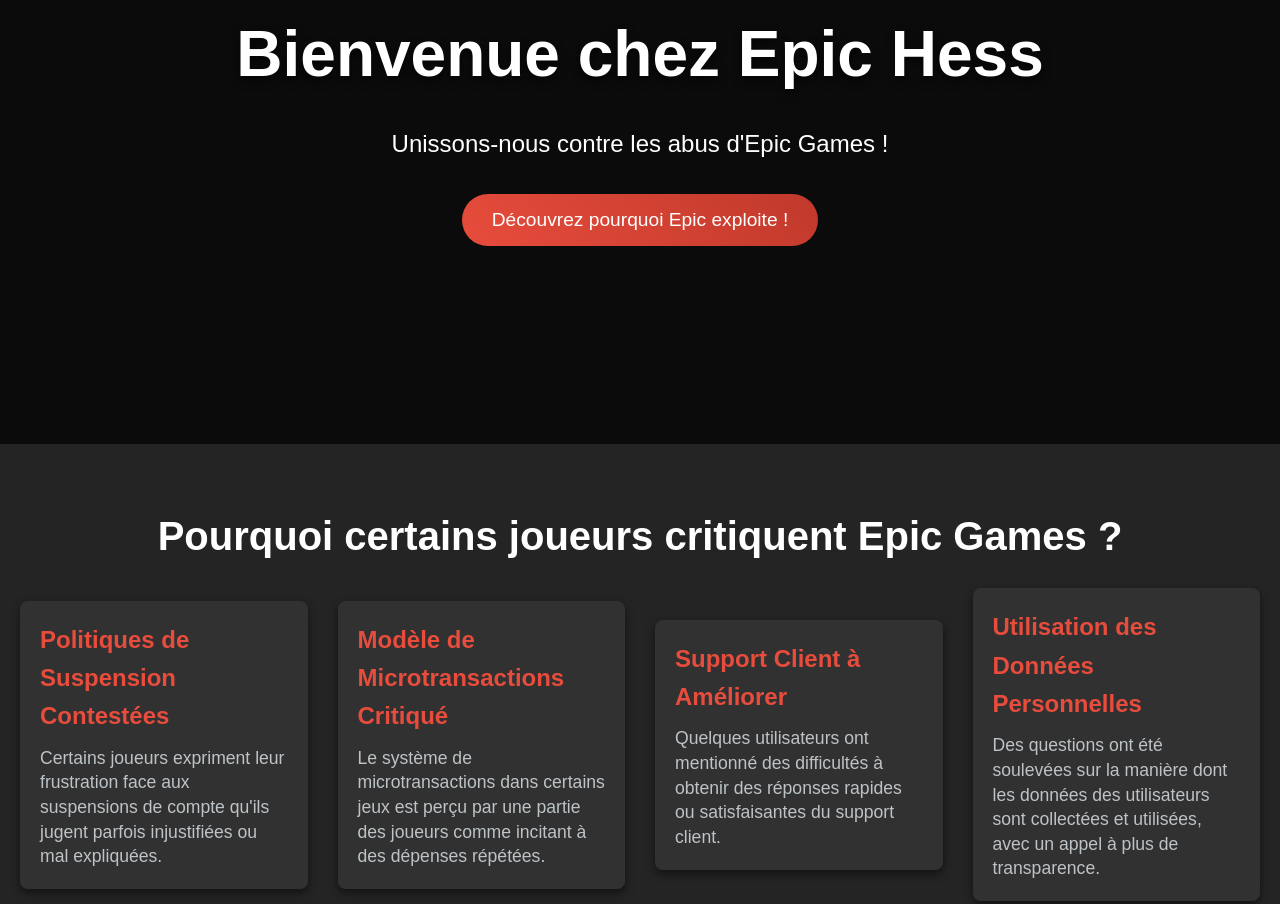
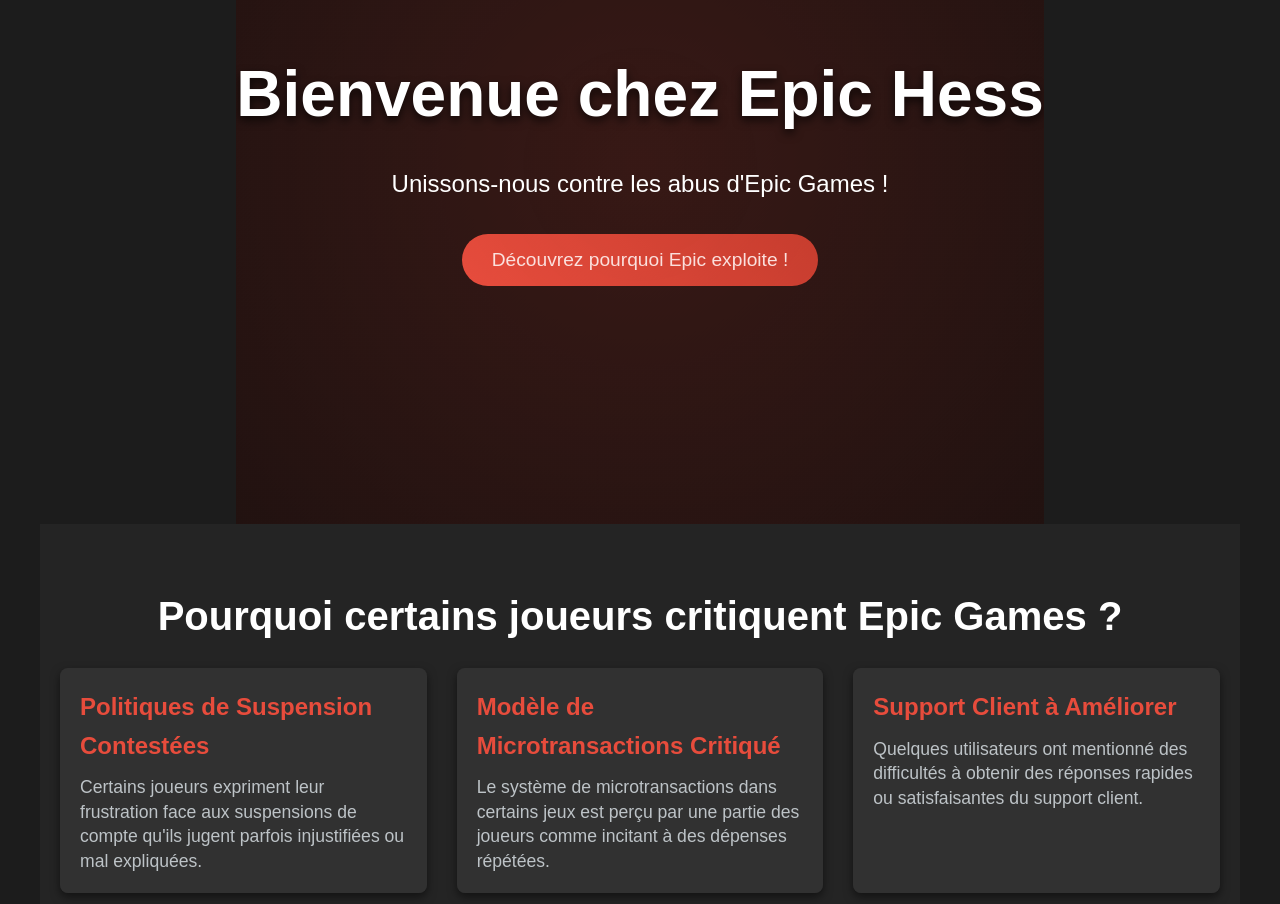
Before and after one commit to MaxouOsky12/EpicHess, a website: page index.html in a window 1280 px wide. Shown: the part 277-1181 px from the top of the page. Drawn offline with Linux system fonts and the light colour scheme.

Commit message:
Update styles.css

```diff
--- a/styles.css
+++ b/styles.css
@@ -12,7 +12,9 @@
     color: #ffffff;
     line-height: 1.6;
     overflow-x: hidden;
-    text-align: center; /* Centrage global par défaut */
+    display: flex;
+    flex-direction: column;
+    align-items: center; /* Centre horizontalement le contenu principal */
 }
 
 /* Navbar */
@@ -20,6 +22,8 @@
     display: flex;
     justify-content: space-between;
     align-items: center;
+    width: 100%; /* Étend la navbar sur toute la largeur */
+    max-width: 1200px; /* Limite la largeur totale */
     background: rgba(45, 45, 45, 0.8); /* Effet de verre dépoli */
     backdrop-filter: blur(10px);
     padding: 15px 30px;
@@ -61,30 +65,43 @@
 
 /* Hero Section */
 .banner {
-    height: 80vh;
+    height: 90vh;
+    width: 100%; /* Étend la section sur toute la largeur */
+    display: flex;
+    flex-direction: column;
+    justify-content: center; /* Centre verticalement */
+    align-items: center; /* Centre horizontalement */
+    text-align: center;
     background: linear-gradient(rgba(0, 0, 0, 0.6), rgba(0, 0, 0, 0.6)),
                 url('img/hero_image.jpg') no-repeat center center/cover;
-    display: flex;
-    flex-direction: column;
-    justify-content: center;
-    align-items: center;
-    color: #ffffff;
-    text-align: center; /* Centrer le contenu textuel */
-    padding: 20px;
     position: relative;
     overflow: hidden;
+}
+
+.banner::before {
+    content: "";
+    position: absolute;
+    top: -50%;
+    left: -50%;
+    width: 200%;
+    height: 200%;
+    background: radial-gradient(circle, rgba(231, 76, 60, 0.2), transparent);
+    animation: spin 20s linear infinite;
+    z-index: 0;
 }
 
 .banner h1 {
     font-size: 4rem;
     margin-bottom: 20px;
     text-shadow: 0 4px 10px rgba(0, 0, 0, 0.7);
+    z-index: 1;
 }
 
 .banner p {
     font-size: 1.5rem;
     margin-bottom: 30px;
-    max-width: 600px;
+    max-width: 700px; /* Meilleure lisibilité pour les longues phrases */
+    z-index: 1;
 }
 
 .cta-button {
@@ -97,6 +114,7 @@
     cursor: pointer;
     transition: all 0.3s ease, transform 0.2s;
     text-decoration: none;
+    z-index: 1;
 }
 
 .cta-button:hover {
@@ -107,6 +125,11 @@
 
 /* Sections */
 .epic-section, .petition-section {
+    width: 100%; /* Étend la section sur toute la largeur */
+    max-width: 1200px; /* Centre et limite la largeur */
+    display: flex;
+    flex-direction: column;
+    align-items: center; /* Centre horizontalement */
     padding: 60px 20px;
     text-align: center;
 }
@@ -126,10 +149,10 @@
 
 .clash-content {
     display: grid;
-    grid-template-columns: repeat(auto-fit, minmax(280px, 1fr)); /* Adaptation responsive */
+    grid-template-columns: repeat(auto-fit, minmax(300px, 1fr)); /* Cartes responsive */
     gap: 30px;
-    justify-content: center;
-    align-items: center; /* Centre les cartes verticalement */
+    width: 100%;
+    justify-content: center; /* Centre les colonnes horizontalement */
 }
 
 .clash-card {
@@ -139,7 +162,7 @@
     border-radius: 8px;
     box-shadow: 0 4px 10px rgba(0, 0, 0, 0.5);
     transition: all 0.3s ease;
-    text-align: left; /* Aligne le texte des cartes à gauche */
+    text-align: left; /* Texte aligné à gauche */
 }
 
 .clash-card:hover {
@@ -163,6 +186,7 @@
 footer {
     background: #1c1c1c;
     padding: 20px 0;
+    width: 100%;
     text-align: center;
     color: #ecf0f1;
 }
@@ -171,10 +195,7 @@
     list-style: none;
     display: flex;
     justify-content: center;
-}
-
-footer .social-links li {
-    margin: 0 15px;
+    gap: 15px;
 }
 
 footer .social-links a {
@@ -187,3 +208,13 @@
 footer .social-links a:hover {
     color: #e74c3c;
 }
+
+/* Keyframes */
+@keyframes spin {
+    0% {
+        transform: rotate(0deg);
+    }
+    100% {
+        transform: rotate(360deg);
+    }
+}
```
